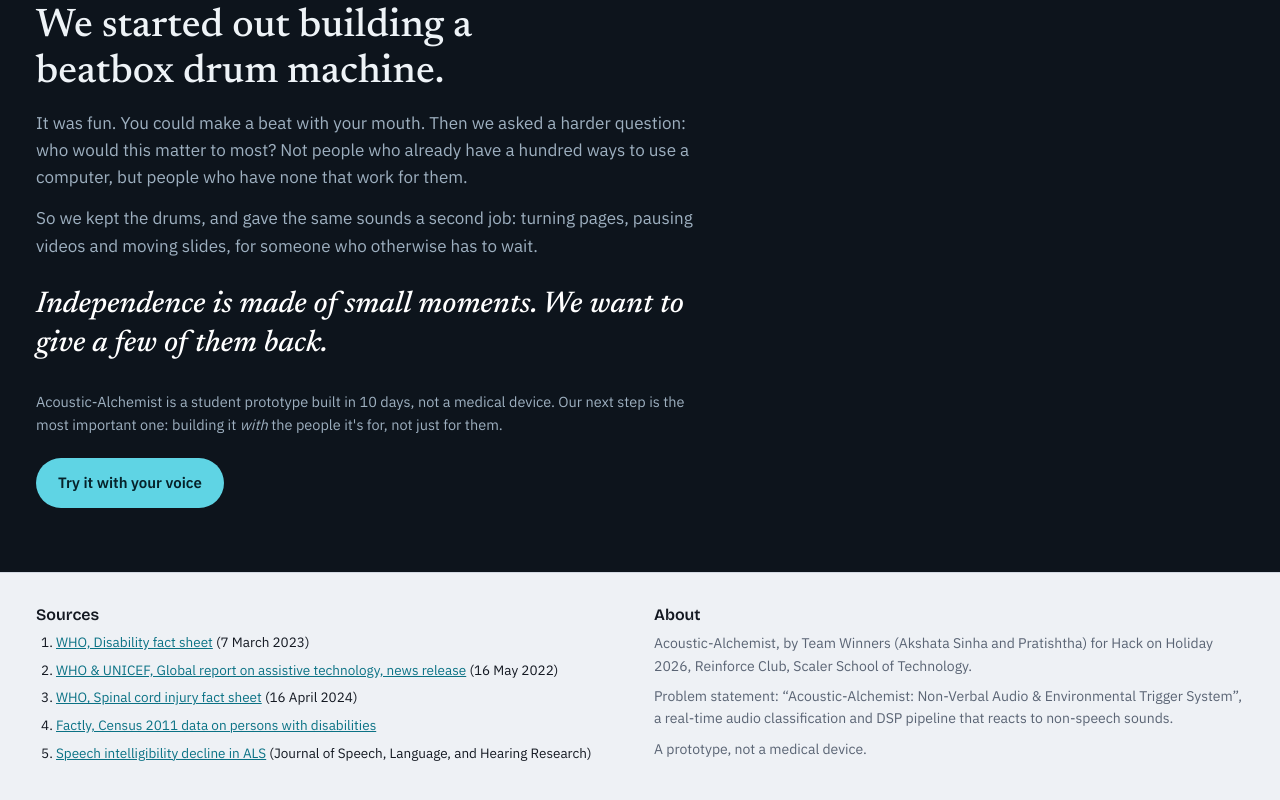
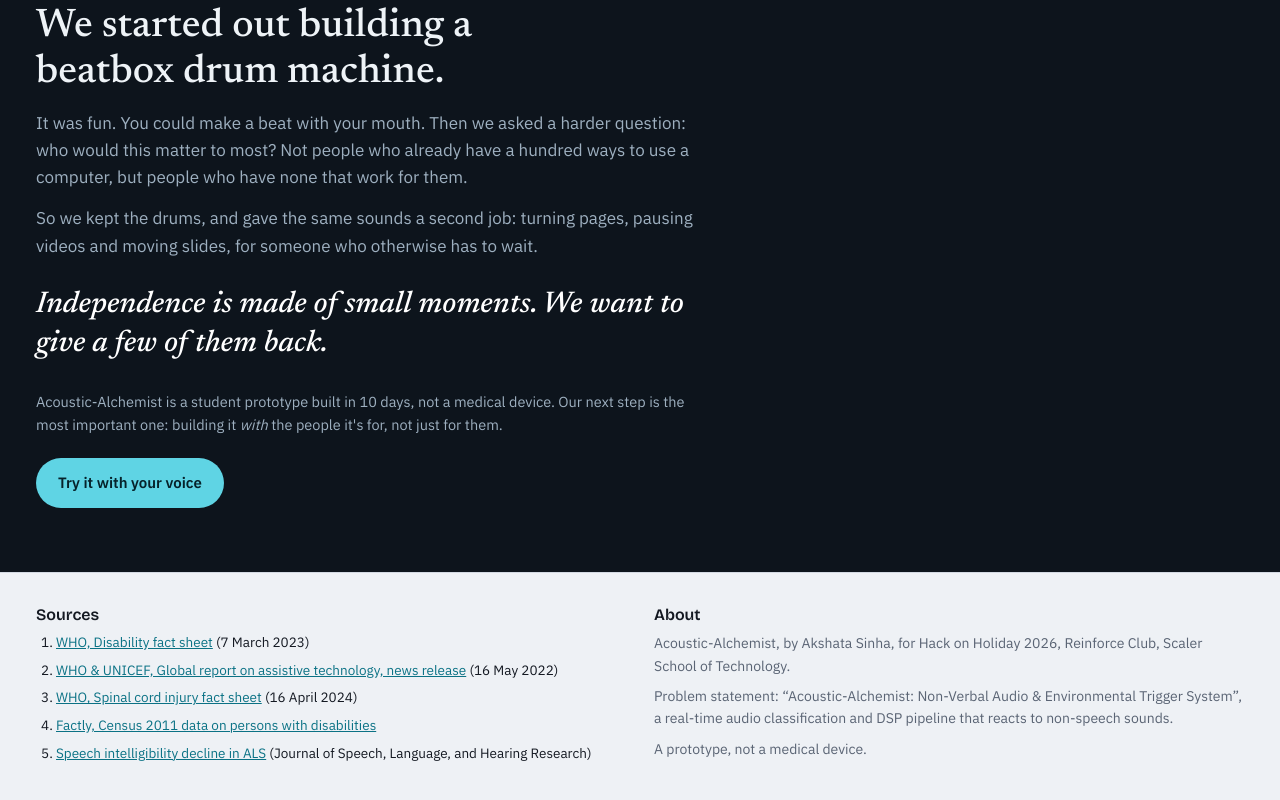
Before and after one commit to Akshataa369/acoustic-alchemist, a plain HTML site: page tester.html in a window 1280 px wide. Shown: the part 3497-4297 px from the top of the page. Drawn offline with nearby package versions, Linux system fonts and the light colour scheme.

Commit message:
Update About section

```diff
--- a/tester.html
+++ b/tester.html
@@ -652,7 +652,7 @@ body.bigtext { zoom: 1.2; }
     </div>
     <div>
       <h3>About</h3>
-      <p>Acoustic-Alchemist, by Team Winners (Akshata Sinha and Pratishtha) for Hack on Holiday 2026, Reinforce Club, Scaler School of Technology.</p>
+      <p>Acoustic-Alchemist, by Akshata Sinha, for Hack on Holiday 2026, Reinforce Club, Scaler School of Technology.</p>
       <p>Problem statement: “Acoustic-Alchemist: Non-Verbal Audio &amp; Environmental Trigger System”, a real-time audio classification and DSP pipeline that reacts to non-speech sounds.</p>
       <p>A prototype, not a medical device.</p>
     </div>
```
